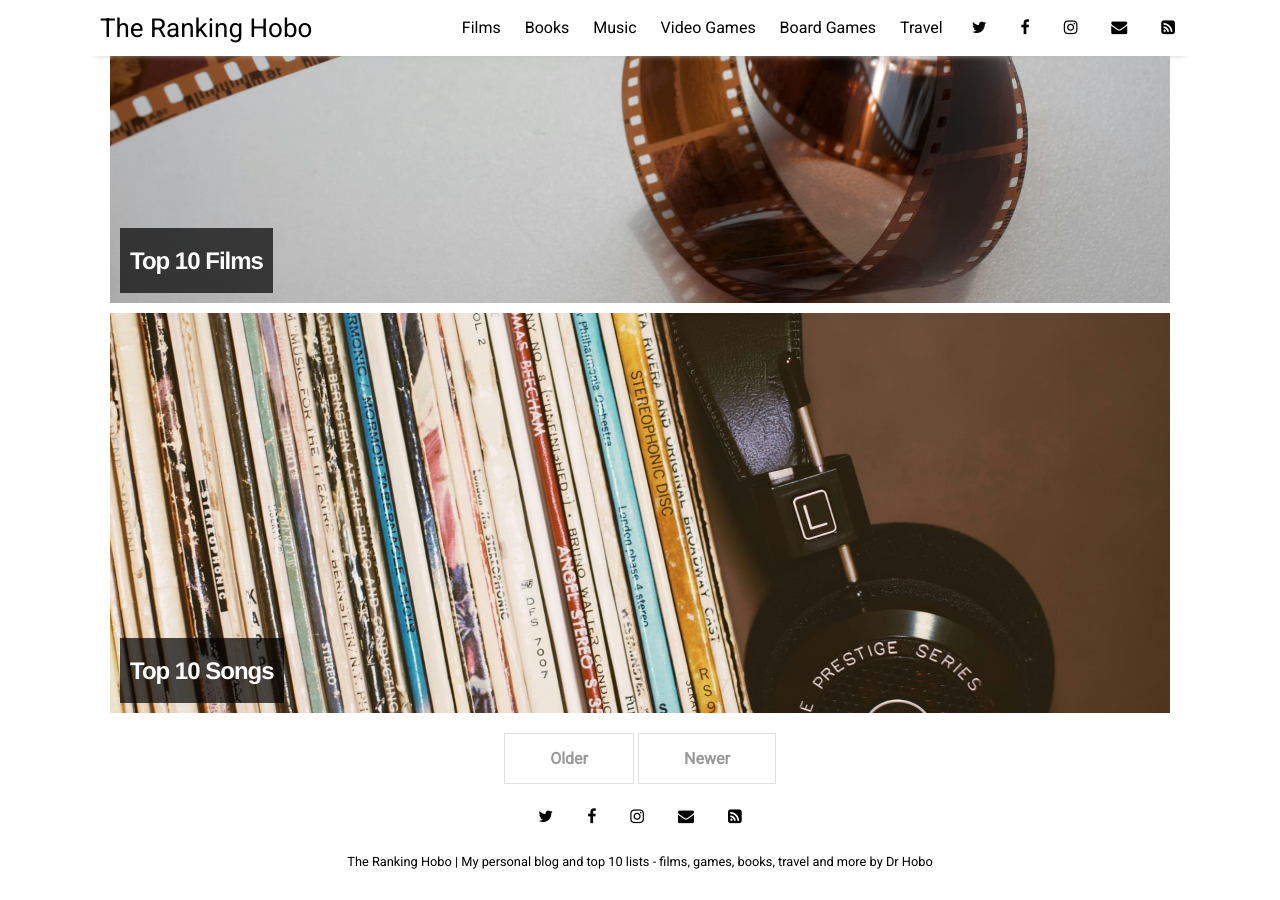
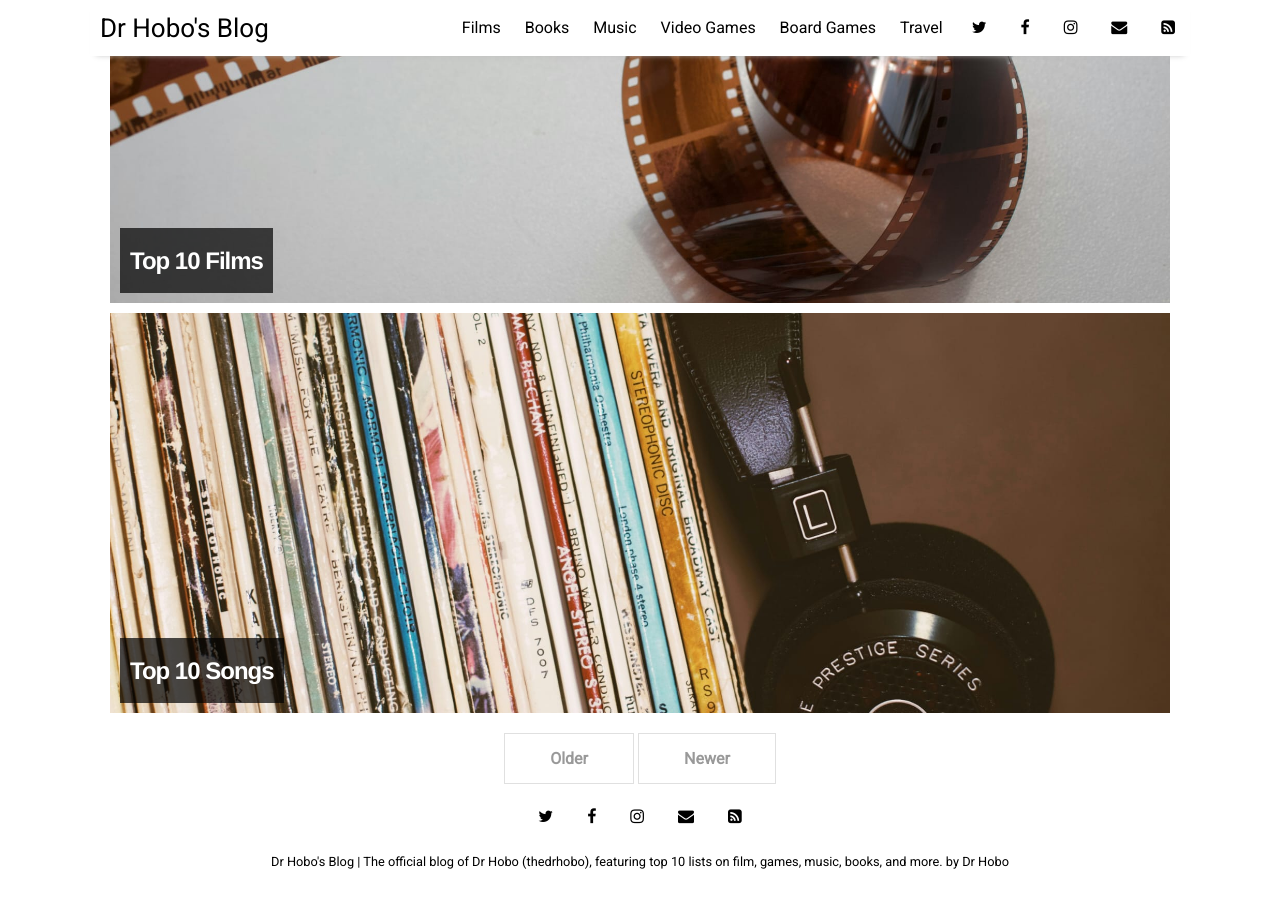
Before and after one commit to TheDrHobo/thedrhobo.github.io, a Jekyll site: the page built from index.html, in a window 1280 px wide and 900 px high, scrolled down 1398 px. Built offline with Jekyll 4.4.1, drawn with Linux system fonts in a browser that asks for light colours; nearby versions of some CDN libraries; the list of posts is cut into pages by our own code.

Commit message:
Update _config.yml

```diff
--- a/_config.yml
+++ b/_config.yml
@@ -9,8 +9,8 @@ highlighter:         rouge
 permalink:           /:title
 plugins:             [jekyll-paginate, jekyll-sitemap, jekyll-feed, jekyll-seo-tag]
 
-title: The Ranking Hobo
-description: My personal blog and top 10 lists - films, games, books, travel and more
+title: Dr Hobo's Blog
+description: The official blog of Dr Hobo (thedrhobo), featuring top 10 lists on film, games, music, books, and more.
 author: Dr Hobo
 baseurl: ""
 url: "https://thedrhobo.github.io"
```
